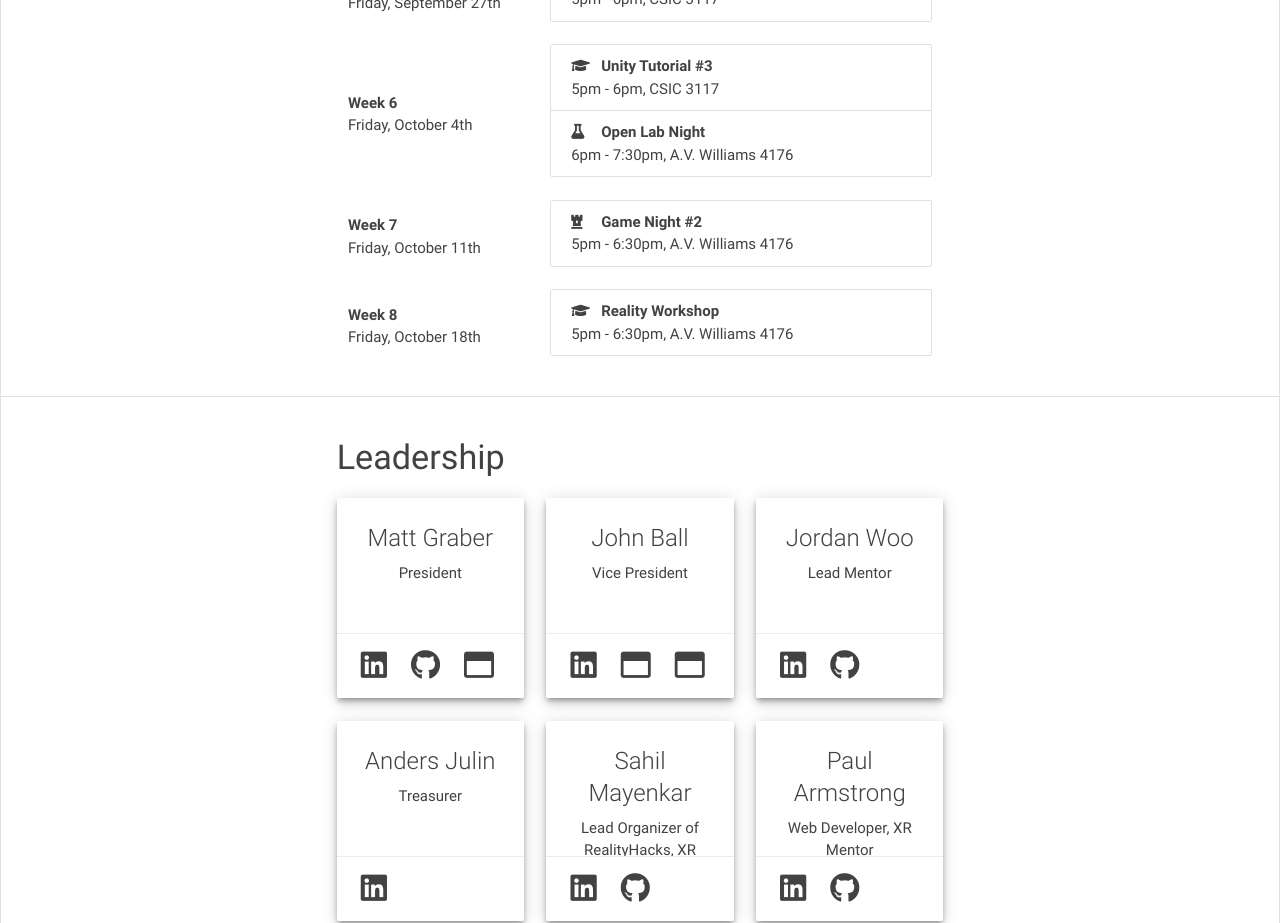
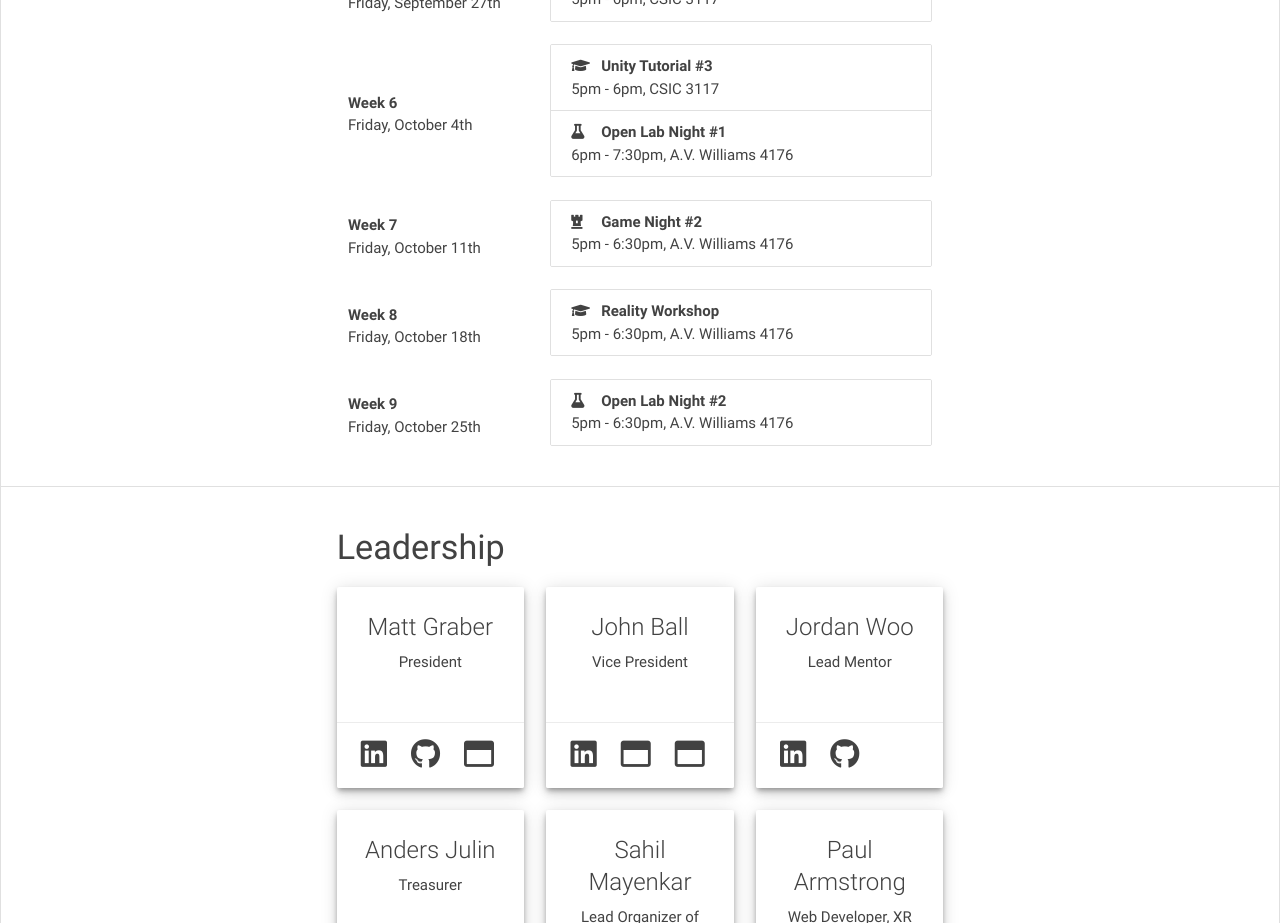
Before and after one commit to umdxrclub/xrc-prev-website, a React (Create React App) app: page / in a window 1280 px wide. Shown: the part 1040-1963 px from the top of the page. Built offline with nearby package versions, Linux system fonts and the light colour scheme.

Commit message:
adding open lab night #2

```diff
--- a/src/XR_CONSTANTS.js
+++ b/src/XR_CONSTANTS.js
@@ -125,7 +125,7 @@ module.exports = Object.freeze({
 			'terplink' : 'https://terplink.umd.edu/event/4998328',
 		},
 		{
-			'name' : 'Open Lab Night',
+			'name' : 'Open Lab Night #1',
 			'date' : 'Friday, October 4th',
 			'time' : '6pm - 7:30pm',
 			'location' : 'A.V. Williams 4176',
@@ -146,14 +146,14 @@ module.exports = Object.freeze({
 			'location' : 'A.V. Williams 4176',
 			'fa_icon' : 'fa-graduation-cap',
 		},
-		/* These are only tentative
 		{
-			'name' : 'Open Lab Night',
+			'name' : 'Open Lab Night #2',
 			'date' : 'Friday, October 25th',
-			'time' : 'Time TBD',
+			'time' : '5pm - 6:30pm',
 			'location' : 'A.V. Williams 4176',
 			'fa_icon' : 'fa-flask',
 		},
+		/* These are only tentative
 		{
 			'name' : 'Game Night #3',
 			'date' : 'Friday, November 1st',
```
